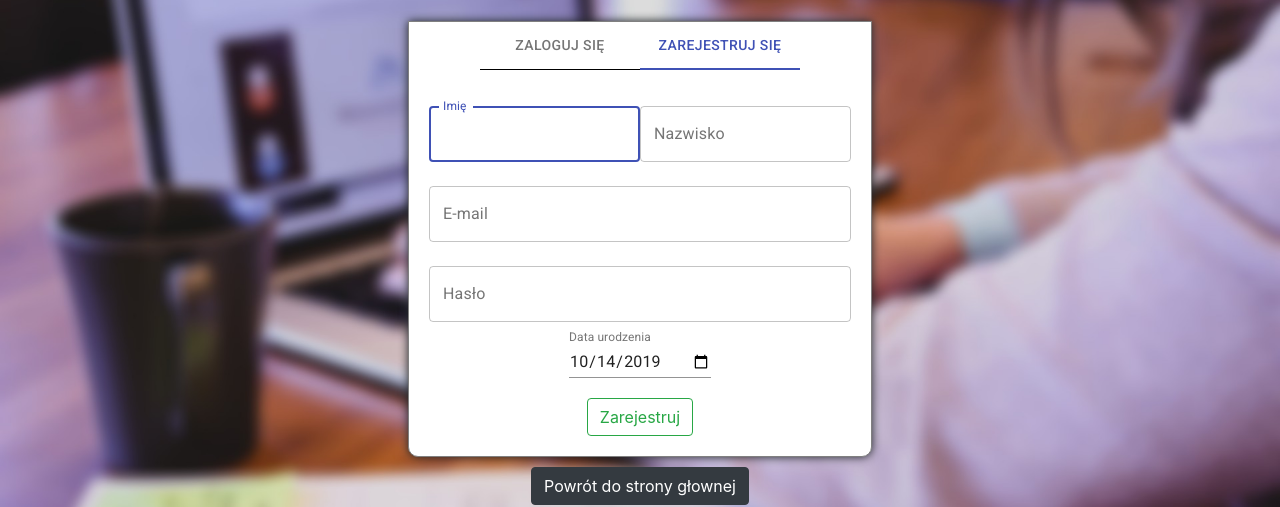
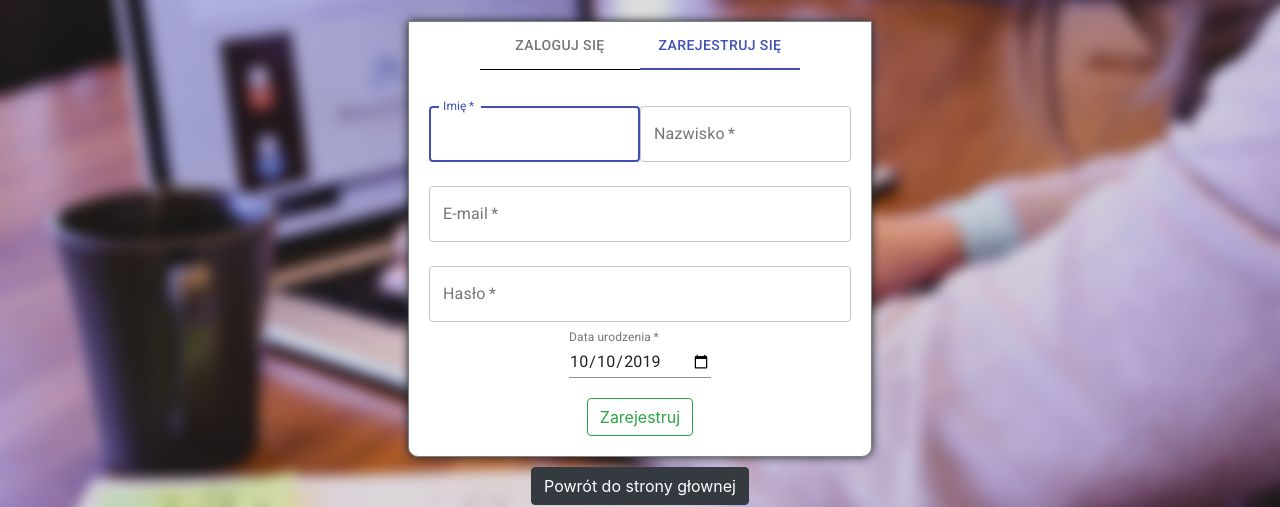
Before and after one commit to piatek29535/floofer-frontend, a React (Create React App) app: page /signUp in a window 1280 px wide. Both pictures are taken after a click on the tab "ZAREJESTRUJ SIĘ". Shown: the part 137-644 px from the top of the page. Built offline with nearby package versions, Linux system fonts and the light colour scheme.

Commit message:
Registration works but i need to figure out how to present it (snackbar i guess)

```diff
--- a/package.json
+++ b/package.json
@@ -12,6 +12,7 @@
     "@material-ui/core": "^4.4.0",
     "@material-ui/icons": "^4.2.1",
     "@material-ui/lab": "^4.0.0-alpha.25",
+    "axios": "^0.19.0",
     "bootstrap": "^4.3.1",
     "react": "^16.9.0",
     "react-bootstrap": "^1.0.0-beta.12",
--- a/src/actions/signInUpActions.js
+++ b/src/actions/signInUpActions.js
@@ -1,3 +1,5 @@
+import axios from 'axios';
+
 export function signUpClicked() {
     return ({
         type:'SIGN_UP_CLICKED',
@@ -11,12 +13,29 @@ export function signInClicked() {
     })
 }
 
-export function signUpButtonClicked(id){ // it should go with sth different than id like f.e email
+export function signUpButtonClicked(user){ // it should go with sth different than id like f.e email
     return dispatch => {
         dispatch({type:'SIGN_UP_BUTTON_FETCHING', payload:true}); // implement like circular loading in button description or sth
-        fetch(`https://jsonplaceholder.typicode.com/users?id=${id}`)
-            .then((response) => response.json())
-            .then((json) => dispatch({type:'SIGN_UP_BUTTON_FETCHED', payload:json}))
-            .catch((err) => dispatch({type:'SIGN_UP_BUTTON_FETCHING_ERROR', payload:err}))
+
+        const {email, password} = user;
+
+        const newUser = {
+            username:email.split('@')[0],
+            email,
+            password
+        };
+
+        const config = {
+            "Content-Type":'application/json',
+        };
+
+
+        axios.post('https://nz-social-media-api.herokuapp.com/api/users', newUser , config)
+            .then(response => {
+                dispatch({type:'SIGN_UP_BUTTON_FETCHED', payload:response});
+                dispatch(signInClicked())
+            })
+            .catch(err => dispatch({type:'SIGN_UP_BUTTON_FETCHING_ERROR', payload:err}))
+
     }
 }
--- a/src/components/signInUp/SignInContainer.js
+++ b/src/components/signInUp/SignInContainer.js
@@ -1,10 +1,12 @@
-import React from 'react';
+import React, {Component} from 'react';
 import TextField from "@material-ui/core/TextField";
 import Button from "react-bootstrap/Button";
 
-function SignInContainer(props) {
+class SignInContainer extends Component{
+
+    render() {
         return (
-        <form style={props.style}>
+            <form style={this.props.style}>
                 <TextField
                     autoFocus
                     label="E-mail"
@@ -25,4 +27,7 @@ function SignInContainer(props) {
         );
     }
 
+
+}
+
 export default SignInContainer;
--- a/src/components/signInUp/SignInUp.js
+++ b/src/components/signInUp/SignInUp.js
@@ -50,6 +50,11 @@ const styles = {
 };
 
 class SignInUp extends Component {
+
+    componentDidMount() {
+        localStorage.setItem("token",null)
+    }
+
     render() {
         return (
             <div style={styles.mainContainer}>
@@ -76,6 +81,7 @@ class SignInUp extends Component {
                 <Button href="/" variant="dark" style={{marginTop:10}}>
                     Powrót do strony głownej
                 </Button>
+                {/*<CustomSnackbar />*/}
             </div>
         );
     }
--- a/src/components/signInUp/SignUpContainer.js
+++ b/src/components/signInUp/SignUpContainer.js
@@ -1,55 +1,105 @@
-import React from 'react';
+import React, {Component} from 'react';
 import TextField from "@material-ui/core/TextField";
 import Grid from "@material-ui/core/Grid";
 import Button from "react-bootstrap/Button";
 import {signUpButtonClicked} from "../../actions/signInUpActions";
 import {CircularProgress} from "@material-ui/core";
 
-function SignUpContainer(props) {
+class SignUpContainer extends Component{
+
+    state = {
+        name:"",
+        surname:"",
+        email: "",
+        password: "",
+        birthDate: "2019-10-10",
+    };
+
+    handleChange = (e, field) => {
+        switch(field){
+            case "name":
+                this.setState({...this.state, name:e.target.value});
+                break;
+            case "surname":
+                this.setState({...this.state, surname:e.target.value});
+                break;
+            case "email":
+                this.setState({...this.state, email:e.target.value});
+                break;
+            case "password":
+                this.setState({...this.state, password:e.target.value});
+                break;
+            case "date":
+                this.setState({...this.state, birthDate:e.target.value});
+                break;
+            default:
+                return;
+        }
+    };
+
+    render() {
+
         return (
-        <form style={props.style}>
+            <form style={this.props.style}>
                 <Grid>
                     <TextField
+                        required
                         label="Imię"
                         margin="normal"
+                        value={this.state.name}
+                        onChange={(e) => this.handleChange(e,"name")}
                         autoFocus
                         variant="outlined"
                     />
                     <TextField
+                        required
                         label="Nazwisko"
                         margin="normal"
+                        value={this.state.surname}
+                        onChange={(e) => this.handleChange(e,"surname")}
                         variant="outlined"
                     />
                 </Grid>
                 <TextField
+                    required
                     label="E-mail"
                     type="email"
                     margin="normal"
+                    value={this.state.email}
+                    onChange={(e) => this.handleChange(e,"email")}
                     fullWidth
                     variant="outlined"
                 />
                 <TextField
+                    required
                     label="Hasło"
                     type="password"
                     margin="normal"
+                    value={this.state.password}
+                    onChange={(e) => this.handleChange(e,"password")}
                     fullWidth
                     variant="outlined"
                 />
                 <TextField
+                    required
                     id="date"
                     label="Data urodzenia"
                     type="date"
-                defaultValue="2019-10-14"
+                    value={this.state.birthDate}
+                    onChange={(e) => this.handleChange(e,"date")}
                 />
-            <Button href="/news"
-                    onClick={() => props.signUpData.dispatch(signUpButtonClicked(100))}
+                <Button
+                    onClick={() => {this.props.signUpData.dispatch(signUpButtonClicked(this.state))}}
                     style={{marginTop:'20px'}}
                     variant="outline-success"
                 >
-                {props.signUpData.signUpData.signUpButtonLoading ? <CircularProgress/> : 'Zarejestruj'}
+                    {this.props.signUpData.signUpData.signUpButtonLoading ? <CircularProgress/> : 'Zarejestruj'}
                 </Button>
             </form>
         );
     }
+}
+
+
 
 export default SignUpContainer;
--- a/src/reducers/singInUpReducers.js
+++ b/src/reducers/singInUpReducers.js
@@ -13,16 +13,16 @@ export const signInUpReducers = (state = {
 
 export const signInUpButtonReducers = (state = {
     signUpButtonLoading: false,
-    signUpButtonData: [],
-    signUpButtonError:' '
+    signUpButtonData: {},
+    signUpButtonError:{},
 }, action) => {
   switch (action.type) {
       case 'SIGN_UP_BUTTON_FETCHING':
           return {...state, signUpButtonLoading: action.payload };
       case 'SIGN_UP_BUTTON_FETCHED':
-          return {...state, signUpButtonLoading: false, signUpButtonData: action.payload};
+          return {signUpButtonLoading: false, signUpButtonData: action.payload, signUpButtonError:{}};
       case 'SIGN_UP_BUTTON_FETCHING_ERROR':
-          return {...state, signUpButtonLoading: false, signUpButtonError: action.payload};
+          return {signUpButtonLoading: false, signUpButtonError: action.payload.response, signUpButtonData: {}};
       default:
           return state;
   }
```
Also changed, not shown: src/components/signInUp/CustomSnackbar.js (added, +47 -0 lines), 2 other files (tests, documents, lock files or other folders). Lines whose indentation alone changed are shown as unchanged.
